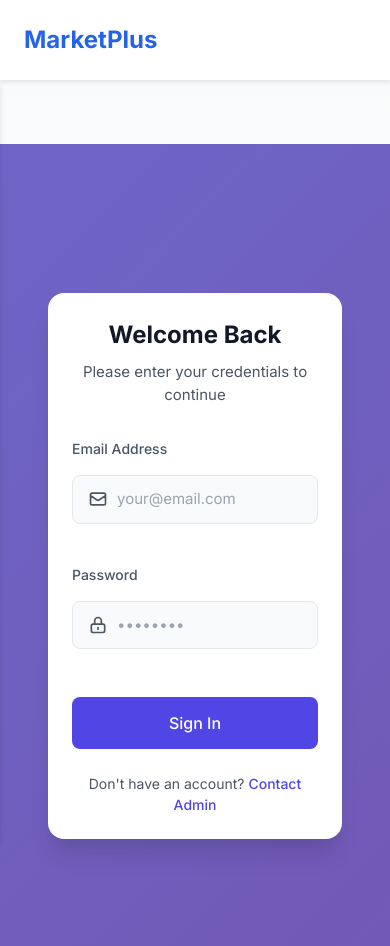
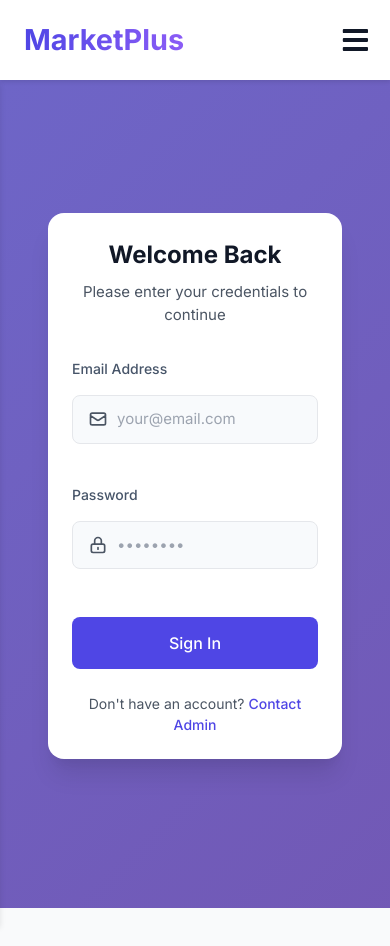
Before and after one commit to yegoon/marketPlus, a React (Vite) app: page /login in a window 390 px wide. Shown: the top 946 px of the page. After the commit the page ends 908 px from the top, so only its background shows below. Built offline with nearby package versions, Linux system fonts and the light colour scheme; no server answers.

Commit message:
Fix mobile menu visibility and improve responsive design

```diff
--- a/src/components/Dashboard.css
+++ b/src/components/Dashboard.css
@@ -820,3 +820,23 @@
   background-color: #fef2f2;
   color: #ef4444;
 }
+/* Dashboard.css */
+.dashboard-container {
+  max-width: 1200px;
+  margin: 0 auto;
+  padding: 2rem 1rem;
+  padding-top: 100px; /* Add padding to account for fixed navbar */
+}
+
+/* Add this to prevent horizontal scroll on mobile */
+body {
+  overflow-x: hidden;
+  width: 100%;
+}
+
+/* Ensure content doesn't get hidden behind navbar */
+@media screen and (max-width: 960px) {
+  .dashboard-container {
+    padding-top: 80px; /* Adjust based on your navbar height */
+  }
+}
--- a/src/components/Navbar.css
+++ b/src/components/Navbar.css
@@ -1,4 +1,13 @@
 /* Navbar.css */
+:root {
+  --primary: #4f46e5;
+  --primary-dark: #4338ca;
+  --light: #f9fafb;
+  --dark: #1f2937;
+  --gray: #6b7280;
+  --light-gray: #f3f4f6;
+}
+
 .navbar {
   background: #ffffff;
   height: 80px;
@@ -6,32 +15,36 @@
   justify-content: center;
   align-items: center;
   font-size: 1.2rem;
-  position: sticky;
+  position: fixed;
   top: 0;
+  left: 0;
+  right: 0;
   z-index: 1000;
   box-shadow: 0 2px 4px rgba(0, 0, 0, 0.1);
-  width: 100%;
 }
 
 .navbar-container {
   display: flex;
   justify-content: space-between;
   align-items: center;
-  height: 80px;
+  height: 100%;
   max-width: 1500px;
   width: 100%;
   padding: 0 24px;
 }
 
 .navbar-logo {
-  color: #2563eb;
+  color: var(--primary);
   justify-self: flex-start;
   cursor: pointer;
   text-decoration: none;
-  font-size: 1.5rem;
-  font-weight: bold;
+  font-size: 1.8rem;
+  font-weight: 800;
   display: flex;
   align-items: center;
+  background: linear-gradient(90deg, var(--primary), #8b5cf6);
+  -webkit-background-clip: text;
+  -webkit-text-fill-color: transparent;
 }
 
 .nav-menu {
@@ -50,23 +63,78 @@
 }
 
 .nav-links {
-  color: #1f2937;
+  color: var(--dark);
   display: flex;
   align-items: center;
   text-decoration: none;
   padding: 0.5rem 1rem;
   height: 100%;
-  transition: color 0.3s ease;
+  transition: all 0.3s ease;
 }
 
 .nav-links:hover {
-  color: #2563eb;
+  color: var(--primary);
 }
 
+/* Mobile Menu Icon */
+.menu-icon {
+  display: none;
+  color: var(--dark);
+  font-size: 1.8rem;
+  cursor: pointer;
+  z-index: 1001;
+}
+
+/* Mobile Menu */
+@media screen and (max-width: 960px) {
+  .menu-icon {
+    display: block;
+    position: absolute;
+    top: 50%;
+    right: 20px;
+    transform: translateY(-50%);
+  }
+
+  .nav-menu {
+    display: flex;
+    flex-direction: column;
+    width: 100%;
+    height: 100vh;
+    position: fixed;
+    top: 80px;
+    left: -100%;
+    opacity: 1;
+    transition: all 0.5s ease;
+    background: #ffffff;
+    padding: 20px 0;
+    box-shadow: 0 4px 6px rgba(0, 0, 0, 0.1);
+    z-index: 999;
+  }
+
+  .nav-menu.active {
+    left: 0;
+    opacity: 1;
+  }
+
+  .nav-item {
+    width: 100%;
+    text-align: center;
+    padding: 1rem 0;
+  }
+
+  .nav-links {
+    text-align: center;
+    padding: 1.5rem;
+    width: 100%;
+    display: table;
+  }
+}
+
+/* Buttons */
 .sign-in-btn,
 .sign-out-btn {
   border-radius: 0.375rem;
-  padding: 0.5rem 1rem;
+  padding: 0.5rem 1.5rem;
   font-weight: 500;
   cursor: pointer;
   transition: all 0.3s ease;
@@ -76,18 +144,13 @@
   justify-content: center;
   height: 40px;
   min-width: 100px;
+  margin-left: 1rem;
 }
 
 .sign-in-btn {
-  background-color: #2563eb;
+  background: linear-gradient(90deg, var(--primary), #8b5cf6);
   color: white;
-  border: 1px solid #2563eb;
-}
-
-.sign-in-btn:hover {
-  background-color: #1d4ed8;
-  border-color: #1d4ed8;
-  color: white;
+  border: none;
 }
 
 .sign-out-btn {
@@ -96,90 +159,7 @@
   border: 1px solid #fecaca;
 }
 
-.sign-out-btn:hover {
-  background-color: #fee2e2;
+/* Prevent body scroll when menu is open */
+body.menu-open {
+  overflow: hidden;
 }
-
-/* Mobile menu styles */
-.menu-icon {
-  display: none;
-  color: #1f2937;
-  font-size: 1.8rem;
-  cursor: pointer;
-}
-
-/* Responsive styles */
-@media screen and (max-width: 960px) {
-  .navbar {
-    position: relative;
-  }
-
-  .nav-menu {
-    display: flex;
-    flex-direction: column;
-    width: 100%;
-    height: 90vh;
-    position: absolute;
-    top: 80px;
-    left: -100%;
-    opacity: 1;
-    transition: all 0.5s ease;
-    background: #ffffff;
-    padding: 20px 0;
-    box-shadow: 0 4px 6px rgba(0, 0, 0, 0.1);
-  }
-
-  .nav-menu.active {
-    left: 0;
-    opacity: 1;
-    transition: all 0.5s ease;
-    z-index: 1;
-  }
-
-  .nav-item {
-    width: 100%;
-    height: auto;
-    padding: 10px 0;
-  }
-
-  .nav-links {
-    text-align: center;
-    padding: 1.5rem;
-    width: 100%;
-    display: table;
-  }
-
-  .sign-in-btn,
-  .sign-out-btn {
-    width: 80%;
-    margin: 0 auto;
-    height: 50px;
-  }
-
-  .menu-icon {
-    display: block;
-    position: absolute;
-    top: 0;
-    right: 0;
-    transform: translate(-100%, 60%);
-    font-size: 1.8rem;
-    cursor: pointer;
-  }
-}
-
-/* Ensure buttons are always visible */
-button,
-a {
-  -webkit-font-smoothing: antialiased;
-  -moz-osx-font-smoothing: grayscale;
-}
-
-/* Fix for button visibility in mobile menu */
-@media screen and (max-width: 960px) {
-  .nav-menu.active .sign-in-btn,
-  .nav-menu.active .sign-out-btn {
-    opacity: 1;
-    visibility: visible;
-    display: flex !important;
-  }
-}
--- a/src/components/Navbar.jsx
+++ b/src/components/Navbar.jsx
@@ -1,32 +1,36 @@
-// Navbar.jsx
 import React, { useState, useEffect } from 'react';
-import { Link } from 'react-router-dom';
+import { Link, useLocation } from 'react-router-dom';
+import { FaBars, FaTimes } from 'react-icons/fa';
 import { useAuth } from '../contexts/AuthContext';
 import './Navbar.css';
 
 const Navbar = () => {
   const { user, isAdmin, signOut } = useAuth();
-  const [click, setClick] = useState(false);
-  const [button, setButton] = useState(true);
+  const [isOpen, setIsOpen] = useState(false);
+  const location = useLocation();
 
-  const handleClick = () => setClick(!click);
-  const closeMobileMenu = () => setClick(false);
+  // Close mobile menu when route changes
+  useEffect(() => {
+    setIsOpen(false);
+    document.body.classList.remove('menu-open');
+  }, [location]);
 
-  const showButton = () => {
-    if (window.innerWidth <= 960) {
-      setButton(false);
+  // Toggle mobile menu
+  const toggleMenu = () => {
+    const newState = !isOpen;
+    setIsOpen(newState);
+    if (newState) {
+      document.body.classList.add('menu-open');
     } else {
-      setButton(true);
+      document.body.classList.remove('menu-open');
     }
   };
 
-  useEffect(() => {
-    showButton();
-    window.addEventListener('resize', showButton);
-    return () => {
-      window.removeEventListener('resize', showButton);
-    };
-  }, []);
+  // Close mobile menu
+  const closeMobileMenu = () => {
+    setIsOpen(false);
+    document.body.classList.remove('menu-open');
+  };
 
   return (
     <nav className="navbar">
@@ -35,11 +39,11 @@ const Navbar = () => {
           MarketPlus
         </Link>
 
-        <div className="menu-icon" onClick={handleClick}>
-          <i className={click ? 'fas fa-times' : 'fas fa-bars'} />
+        <div className="menu-icon" onClick={toggleMenu}>
+          {isOpen ? <FaTimes /> : <FaBars />}
         </div>
 
-        <ul className={click ? 'nav-menu active' : 'nav-menu'}>
+        <ul className={`nav-menu ${isOpen ? 'active' : ''}`}>
           <li className="nav-item">
             <Link to="/" className="nav-links" onClick={closeMobileMenu}>
               Home
--- a/vite.config.js
+++ b/vite.config.js
@@ -21,6 +21,9 @@ export default defineConfig({
   resolve: {
     alias: {
       '@': fileURLToPath(new URL('./src', import.meta.url))
-    }
+    },
+  define: {
+    'import.meta.env.VITE_ADMIN_EMAIL': JSON.stringify(process.env.VITE_ADMIN_EMAIL)
+  }
   }
 })
```
Also changed, not shown: 1 other file (tests, documents, lock files or other folders).
